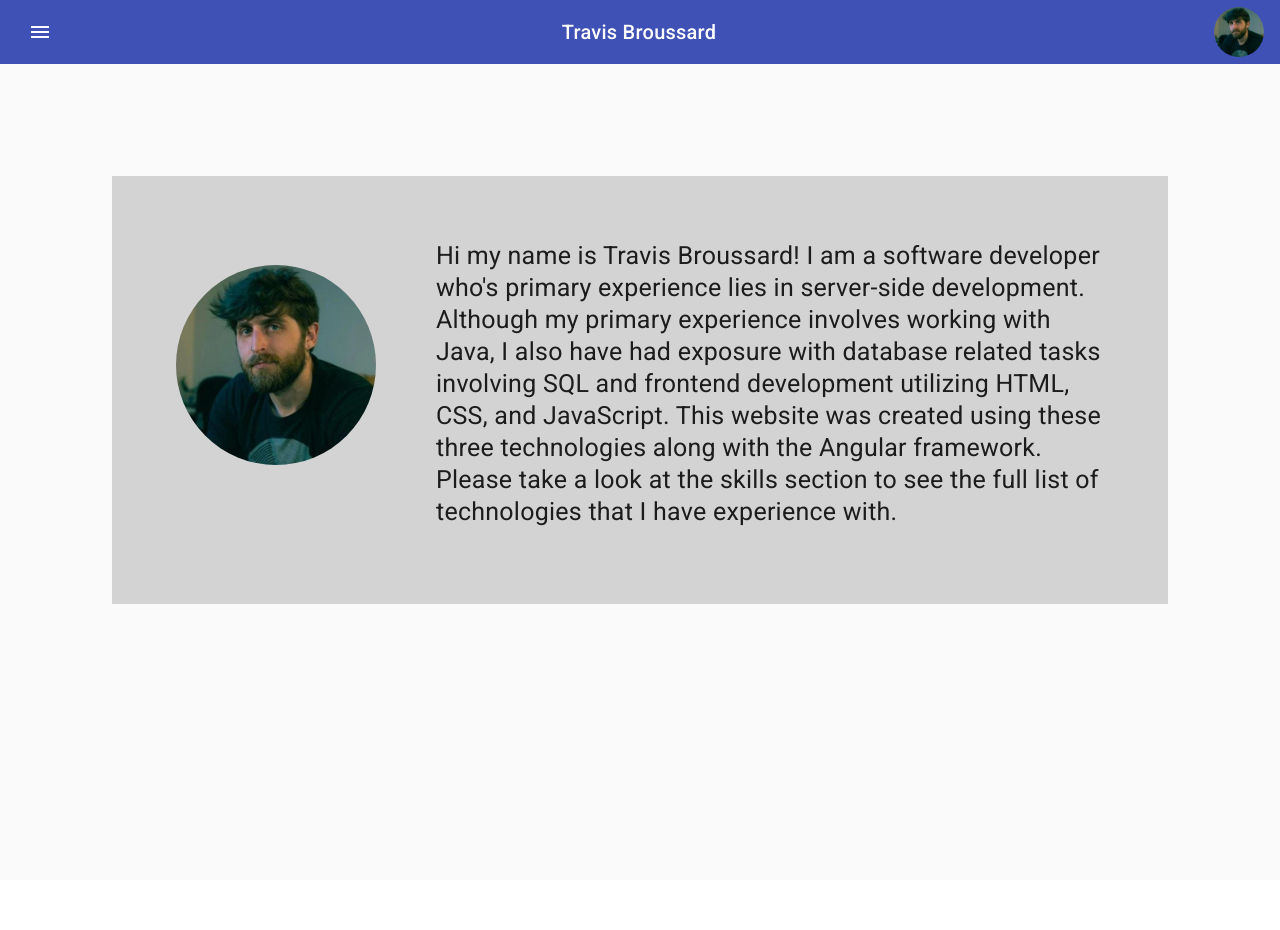
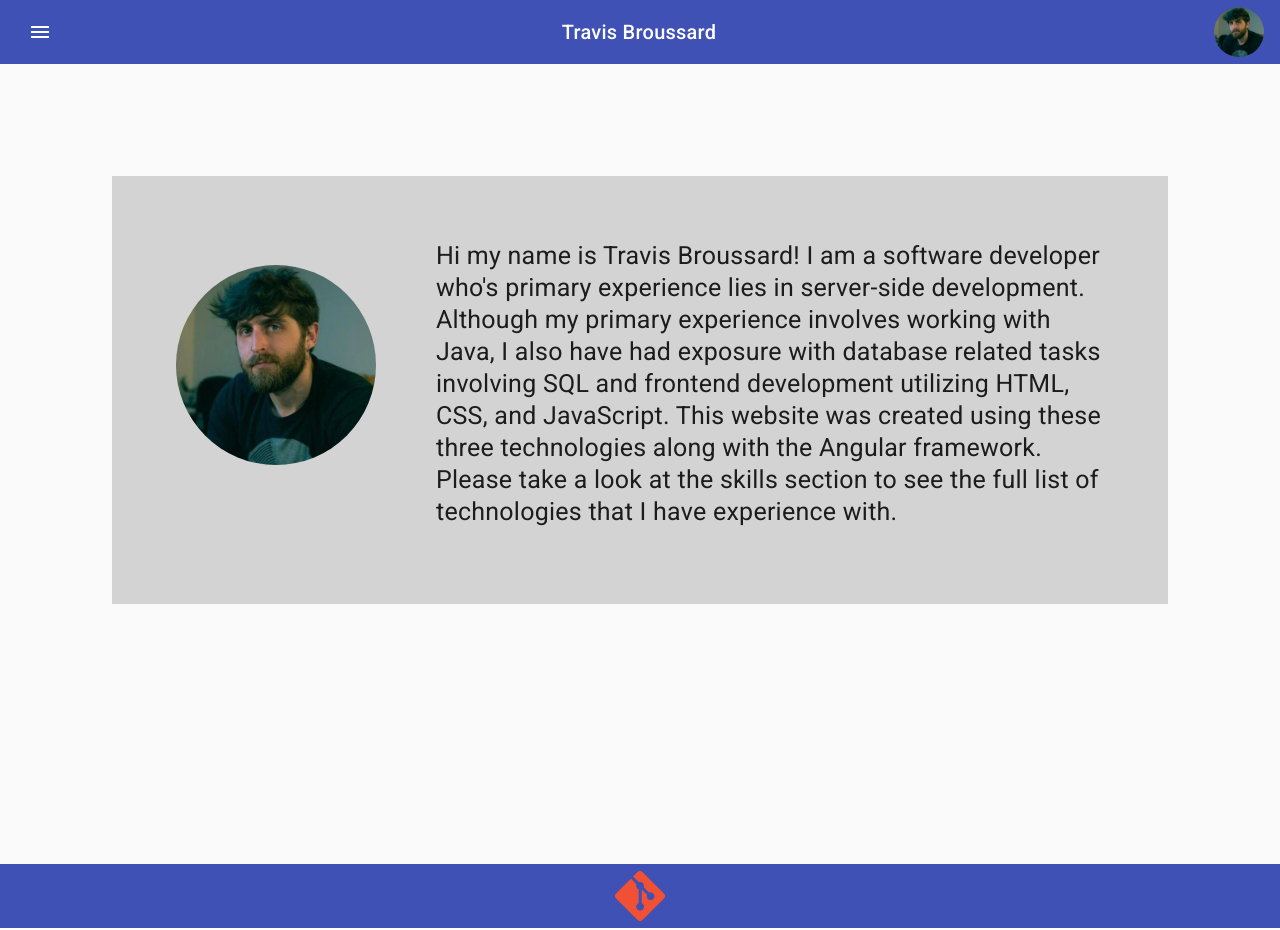
Before and after one commit to travisb1210/travis-resume, an Angular app: page / in a window 1280 px wide. Before the commit the page ends 880 px from the top, so only its background shows below. Built offline with nearby package versions, Linux system fonts and the light colour scheme.

Commit message:
changing views

```diff
--- a/src/app/about/about.component.css
+++ b/src/app/about/about.component.css
@@ -1,4 +1,4 @@
-.about-me {
+.about-me-content {
     font-size: 25px;
     background-color: lightgray;
     padding: 4rem;
--- a/src/app/about/about.component.ts
+++ b/src/app/about/about.component.ts
@@ -6,16 +6,20 @@ import { Component, Input } from '@angular/core';
   imports: [],
   template: `
   <div class="about-me">
+    <div class="about-me-content-container">
         <div class="about-me-content">
+        <div>
           <img src="assets/travis.jpeg" alt="Travis Broussard photo">
         </div>
-    <div class="about-me-content">
+        <div>
           <p>
             Hi my name is Travis Broussard! I am a software developer who's primary experience lies in server-side development. Although
             my primary experience involves working with Java, I also have had exposure with database related tasks involving SQL and frontend
             development utilizing HTML, CSS, and JavaScript. This website was created using these three technologies along with the Angular
             framework. Please take a look at the skills section to see the full list of technologies that I have experience with.
           </p>
+        </div>
+      </div>
     </div>
   </div>
   `,
--- a/src/app/app.component.css
+++ b/src/app/app.component.css
@@ -1,6 +1,7 @@
-.toolbar-title {
+.toolbar-title, .bottom-bar-message {
     flex: 1 1 auto;
     text-align: center;
+    display: inline;
 }
 
 .toolbar-image{
@@ -13,3 +14,8 @@
 .title-text {
     font: 50px;
 }
+
+.git-logo {
+    margin-top: 0.5rem;
+    height: 50px;
+}
--- a/src/app/app.component.html
+++ b/src/app/app.component.html
@@ -22,8 +22,15 @@
     </mat-list>
   </mat-sidenav>
   <mat-sidenav-content>
-    <div style="height: 88vh;">
+    <div style="height:86vh">
       <router-outlet></router-outlet>
     </div>
   </mat-sidenav-content>
 </mat-sidenav-container>
+<mat-toolbar color="primary">
+  <mat-toolbar-row >
+    <span class="bottom-bar-message">
+      <a href="https://github.com/travisb1210/travis-resume"><img class="git-logo" src="assets/git.png" alt="GIT logo"></a>
+    </span>
+  </mat-toolbar-row>
+</mat-toolbar>
```
Also changed, not shown: src/assets/git.png (added). Lines whose indentation alone changed are shown as unchanged.
